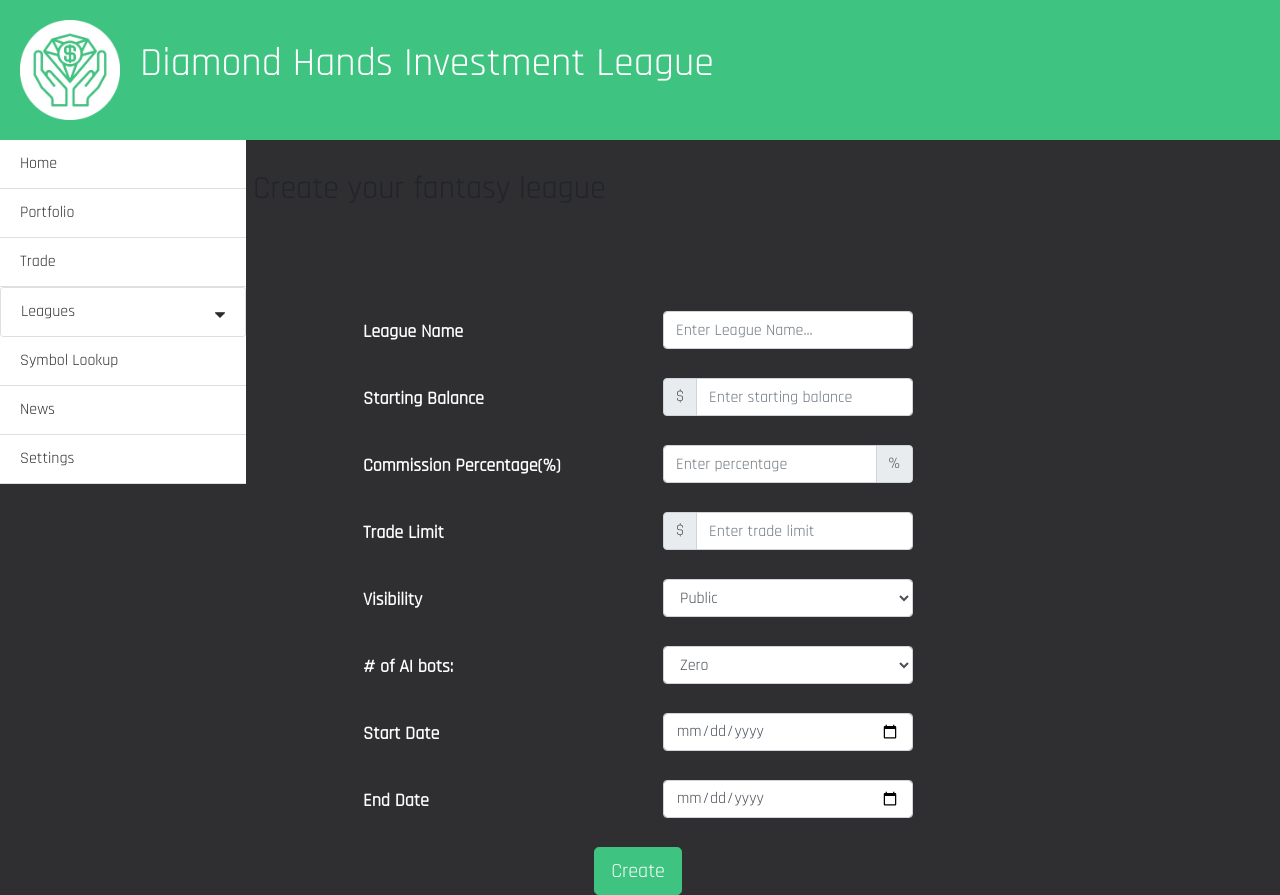
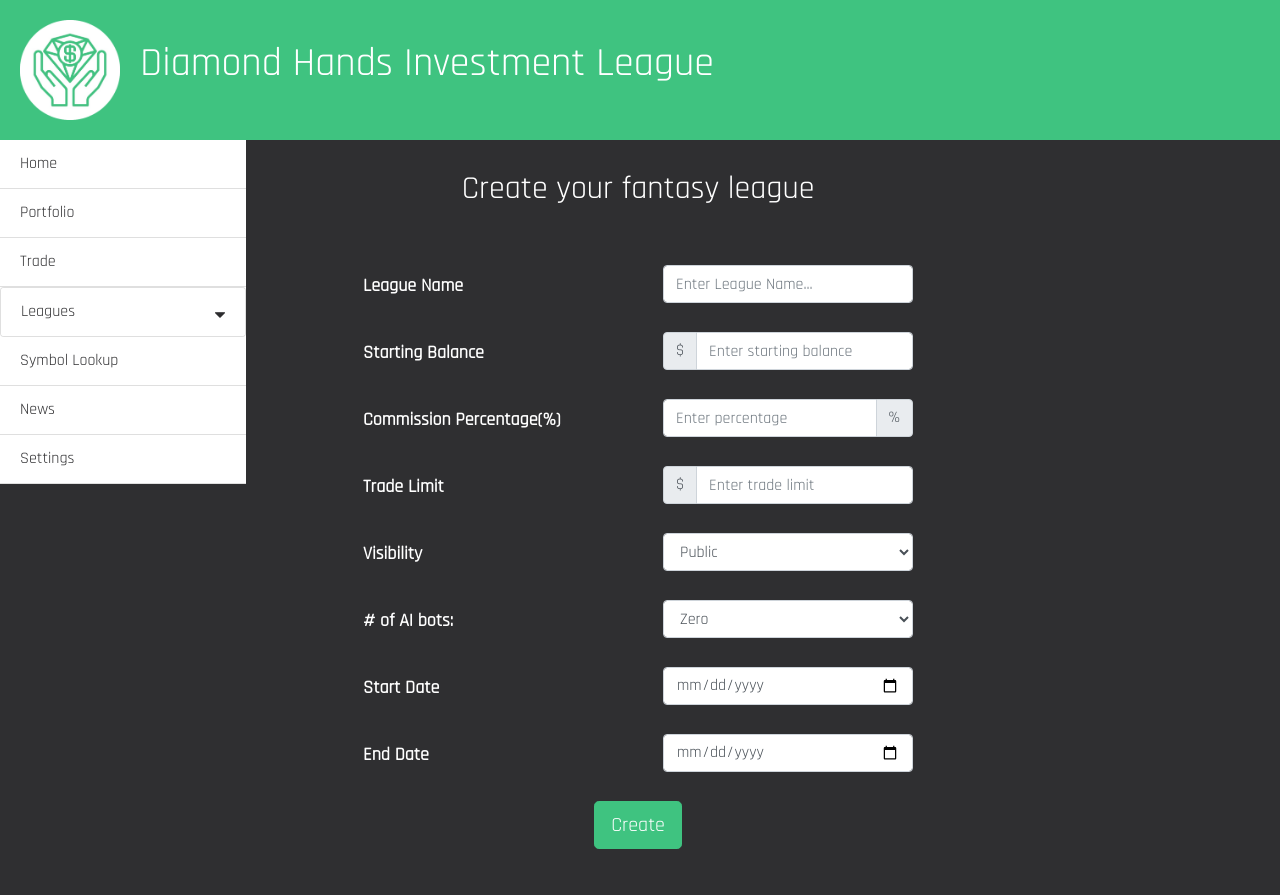
Before and after one commit to RiyaTayal20/SEP_SMFLSpring2021, a React (Create React App) app in the folder frontend/: page /league/create in a window 1280 px wide. After the commit the page ends 849 px from the top, so only its background shows below. Built offline with nearby package versions, Linux system fonts and the light colour scheme.

Commit message:
Fixed small issues that were not addressed for CreateLeague

```diff
--- a/frontend/src/components/CreateLeague/CreateLeague.js
+++ b/frontend/src/components/CreateLeague/CreateLeague.js
@@ -34,8 +34,7 @@ function CreateLeague() {
 
     return (
         <div>
-            <div>
-               <div className="create-league-form-title"></div>
+            <div className="create-league-form-title">
                 <h2 className="order-title">Create your fantasy league</h2>
             </div>
             <Container className="create-league-container">
@@ -111,7 +110,7 @@ function CreateLeague() {
                                         </InputGroup.Prepend>
                                         <Form.Control type="number" min="0" step="0.01" placeholder="Enter trade limit" required />
                                         <Form.Control.Feedback type="invalid">
-                                            Please provide a valid trade limit to two decimal places.
+                                            Please provide a valid trade limit to two decimal places
                                         </Form.Control.Feedback>
                                     </InputGroup>
                                 </Col>
```
